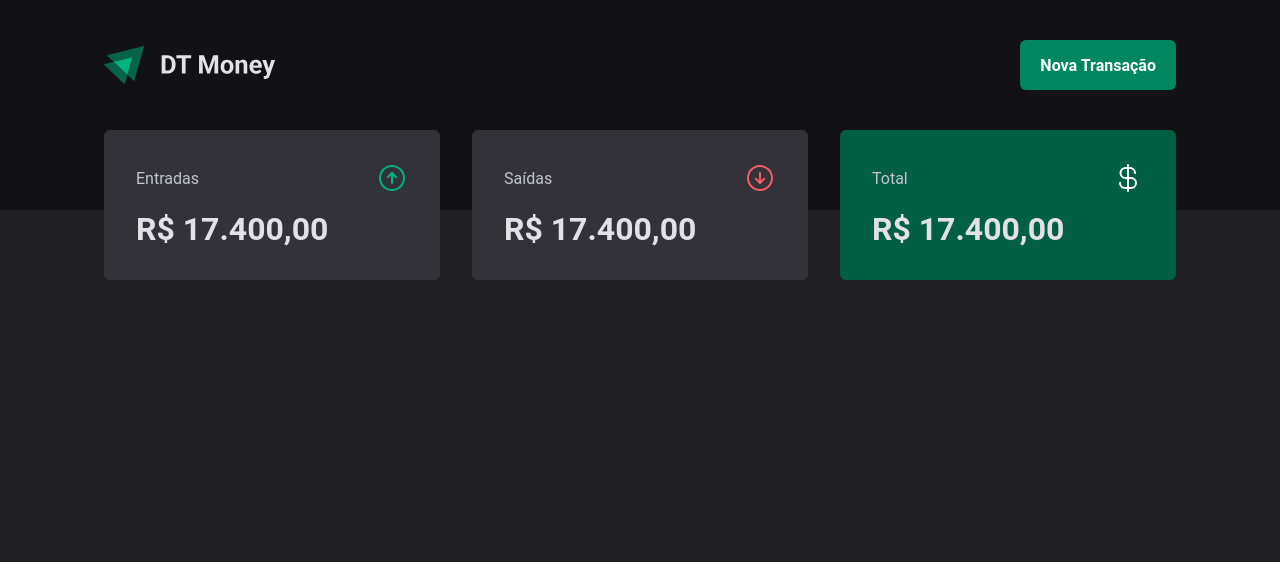
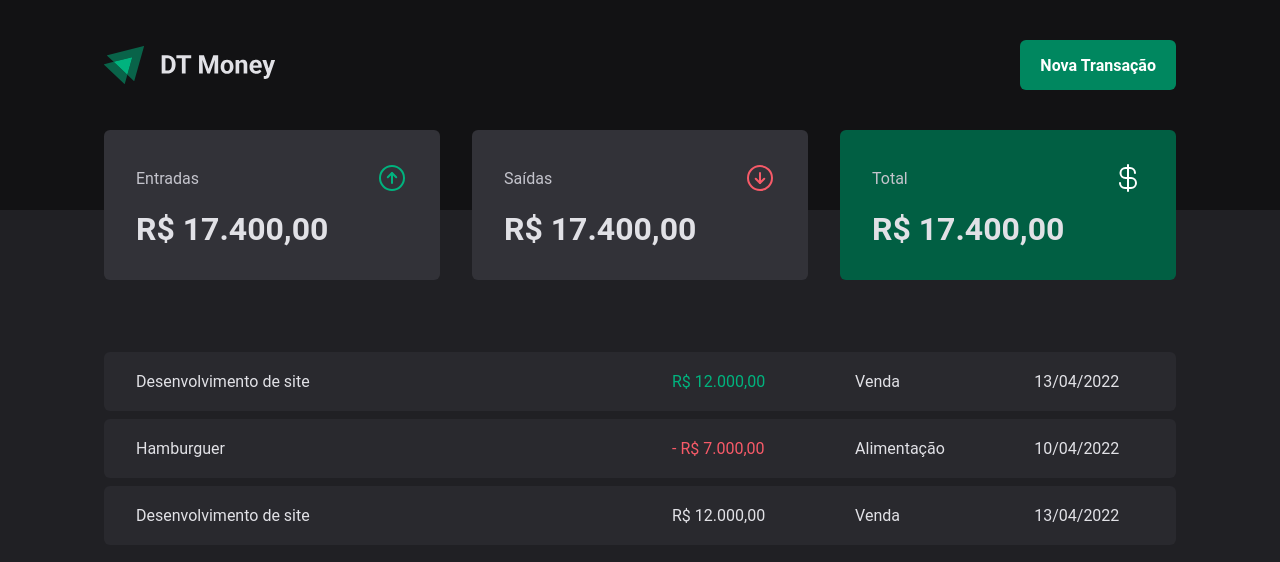
Before and after one commit to netoacgn/dt-money, a React app: page / in a window 1280 px wide. Shown: the top 562 px of the page. Built offline with nearby package versions, Linux system fonts and the light colour scheme; the HTML template or start-up script is replaced by a standard one.

Commit message:
feito estilizacao da tabela de transacoes

```diff
--- a/src/pages/Transactions/index.tsx
+++ b/src/pages/Transactions/index.tsx
@@ -1,12 +1,45 @@
 import { Header } from "../../components/Header";
 import { Summary } from "../../components/Summary";
+import { PriceHighlight, TransactionsContainer, TransactionsTable } from "./styles";
 
 export function Transactions() {
     return (
         <div>
             <Header />
+            <Summary />
 
-            <Summary />
+            <TransactionsContainer>
+                <TransactionsTable>
+                    <tbody>
+                        <tr>
+                            <td width='50%'>Desenvolvimento de site</td>
+                            <td>
+                                <PriceHighlight variant="income">
+                                    R$ 12.000,00
+                                </PriceHighlight>
+                            </td>
+                            <td>Venda</td>
+                            <td>13/04/2022</td>
+                        </tr>
+                        <tr>
+                            <td width='50%'>Hamburguer</td>
+                            <td>
+                                <PriceHighlight variant="outcome">
+                                    - R$ 7.000,00
+                                </PriceHighlight>
+                            </td>
+                            <td>Alimentação</td>
+                            <td>10/04/2022</td>
+                        </tr>
+                        <tr>
+                            <td width='50%'>Desenvolvimento de site</td>
+                            <td>R$ 12.000,00</td>
+                            <td>Venda</td>
+                            <td>13/04/2022</td>
+                        </tr>
+                    </tbody>
+                </TransactionsTable>
+            </TransactionsContainer>
         </div>
     )
 }
--- a/src/pages/Transactions/styles.ts
+++ b/src/pages/Transactions/styles.ts
@@ -0,0 +1,41 @@
+import styled from "styled-components";
+
+export const TransactionsContainer = styled.main`   width: 100%;
+    max-width: 1120px;
+    margin: 4rem auto 0;
+    padding: 0 1.5rem;
+
+    display: flex;
+    justify-content: space-between;
+    align-items: center;
+`;
+
+export const TransactionsTable = styled.table`
+    width: 100%;
+    border-collapse: separate;
+    border-spacing: 0 0.5rem;
+    /* margin-top: 1.5rem; */
+
+    td {
+        padding: 1.25rem 2rem;
+        background: ${props => props.theme['gray-700']};
+
+        &:first-child {
+            border-top-left-radius: 6px;
+            border-bottom-left-radius: 6px;
+        }
+
+        &:last-child {
+            border-top-right-radius: 6px;
+            border-bottom-right-radius: 6px;
+        }
+    }
+`;
+
+interface PriceHighlightProps {
+    variant: 'income' | 'outcome';
+}
+
+export const PriceHighlight = styled.span<PriceHighlightProps>`
+    color: ${props => props.variant === "income" ? props.theme['green-300'] : props.theme['red-300']}
+`;
```
